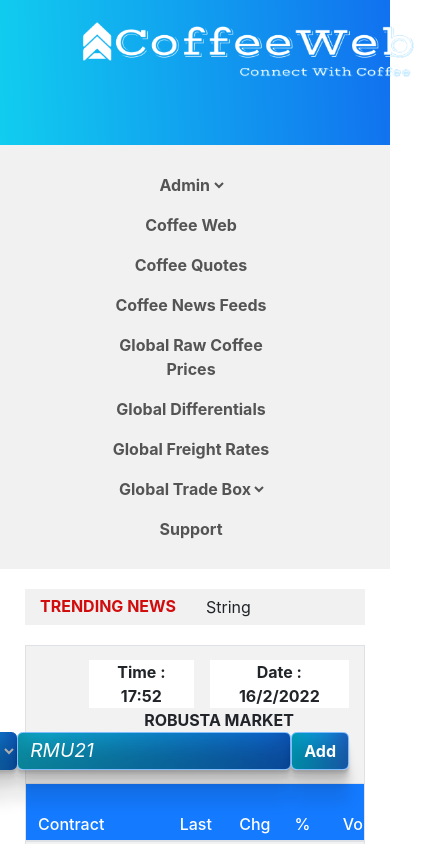
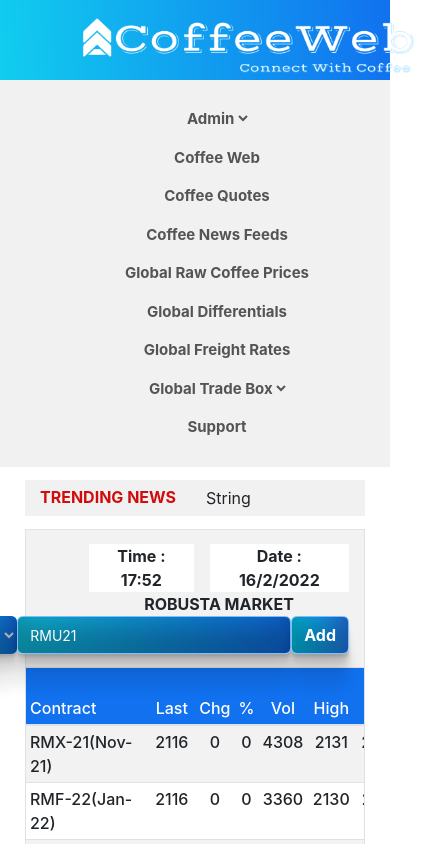
Before and after one commit to Bhaskarbabu1002/Coffe_Dashboard, a React (Create React App) app: page / in a window 390 px wide. Shown: the top 844 px of the page, 425 px wide, since content can reach past the window. Built offline with nearby package versions, Linux system fonts and the light colour scheme.

Commit message:
Spacing issues are done

```diff
--- a/src/App.css
+++ b/src/App.css
@@ -38,7 +38,7 @@
 } */
 
 .table thead th {
-  background-color: #147aff;
+  background-color: #1171ef;
 }
 /* .header {
   background: linear-gradient(87deg, #11cdef 0, #1171ef 100%) !important;
@@ -54,7 +54,7 @@
   margin-bottom: 0rem !important;
 }
 .table td, th {
-  padding: 0.25rem 0.75rem!important;
+  padding: 0.25rem 0.25rem!important;
   vertical-align: top;
   border-top: 1px solid #dee2e6;
   font-weight: 500;
@@ -92,8 +92,8 @@
 }
 input::placeholder {
   color: rgb(255, 255, 255) !important;
-  font-size: 1.2em;
-  font-style: italic;
+  font-size: 14px;
+  /* font-style: italic; */
 }
 .form-control::placeholder {
   opacity: 1;
--- a/src/App.js
+++ b/src/App.js
@@ -37,12 +37,13 @@
               <div>  <p className="mb-0 bg-white ml-3 px-2 font-weight-bold">Date : {`${date.getDate()}/${date.getMonth()+1}/${date.getFullYear()}`}</p></div>
                 </div>
     </div>
+    <div></div>
     <div class="col-sm">
-    <div className=" text-center">
+                 <div className=" text-center">
                   <p className="font-weight-bold pl-5 mb-0">ROBUSTA MARKET</p>
                 </div>
     </div>
-    <div class="col-sm">
+    <div class="col-sm d-">
     <div className="d-flex justify-content-end">
                 <select className="form-control font-weight-bold">
          <option className="">RM</option>
--- a/src/components/Header.css
+++ b/src/components/Header.css
@@ -1,21 +1,20 @@
 .post_header{
     background-color: #f1f1f1;
     color: #000;
-    padding: 0px 70px !important;
+    /* padding: 0px 70px !important; */
 }
 .post_header .nav-link {
     color: #545454 !important;
-    padding-right: 1.0rem !important;
-    padding-left: 0.5rem !important;
+    padding: 0.5rem 0.5rem !important;
     font-weight: 700;
-    font-size: 16px;
+    font-size: 15px;
 }
 .post_header .nav-link:hover{
     color: #1171ef !important;
 }
 #navbar-main {
-    padding: 20px;
-    margin-bottom: 20px;
+    padding: 20px 0px 20px 44px !important;
+    margin-bottom: 13px;
 }
 select {
     border: unset !important;
@@ -23,3 +22,9 @@
     color: #545454 !important;
     font-weight: 700 !important;
 }
+@media (max-width: 767.98px) {
+    .container-fluid {
+        display: flex;
+        justify-content: center !important;
+    }
+}
--- a/src/components/PostHeader.css
+++ b/src/components/PostHeader.css
@@ -2,7 +2,7 @@
     background-color: #f1f1f1;
     display: flex;
     align-items: center;
-    margin-bottom: 20px;
+    margin-bottom: 13px;
     padding-left: 20rem;
     margin-left: 25px;
     margin-right: 25px;
@@ -20,7 +20,7 @@
         background-color: #f1f1f1;
         display: flex;
         align-items: center;
-        margin-bottom: 20px;
+        margin-bottom: 13px;
         padding-left: unset;
     }
 }
--- a/src/components/PreHeader.css
+++ b/src/components/PreHeader.css
@@ -1,14 +1,19 @@
 .pre_header {
+    height: 80px;
+}
+.pre_header-bg {
     background: linear-gradient(87deg, #11cdef 0, #1171ef 100%) !important;
 }
 .navbar-brand {
 font-size: 40px !important;
+
 }
 .navbar-brand img {
     width: 355px;
     object-fit: cover;
 }
 .pre_header .navbar {
-    padding: 5px 70px !important;
+    padding: 1px 70px !important;
+    height: 80px;
 
 }
--- a/src/components/PreHeader.js
+++ b/src/components/PreHeader.js
@@ -8,7 +8,7 @@
 const PreHeader = () => {
   return (
     <div className='pre_header'>
-         <nav className="navbar navbar-expand-lg">
+         <nav className="navbar navbar-expand-lg fixed-top pre_header-bg">
          <div className="navbar-brand text-white font-weight-bold" href="#">
         <img src={Logo} className="d-inline-block align-top" alt="" />
       </div>
```
Also changed, not shown: src/components/Table/Table.js (added, +9 -0 lines).
